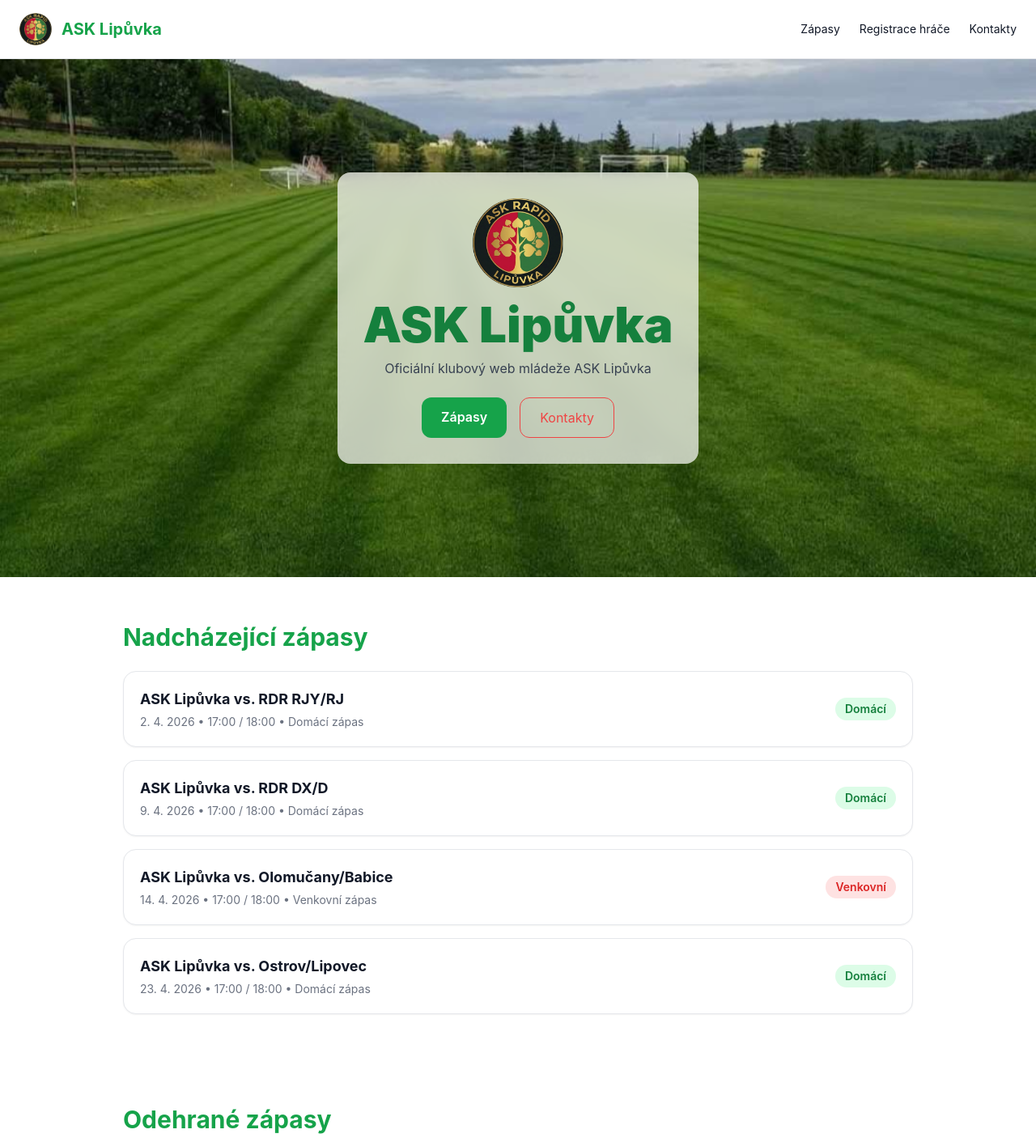
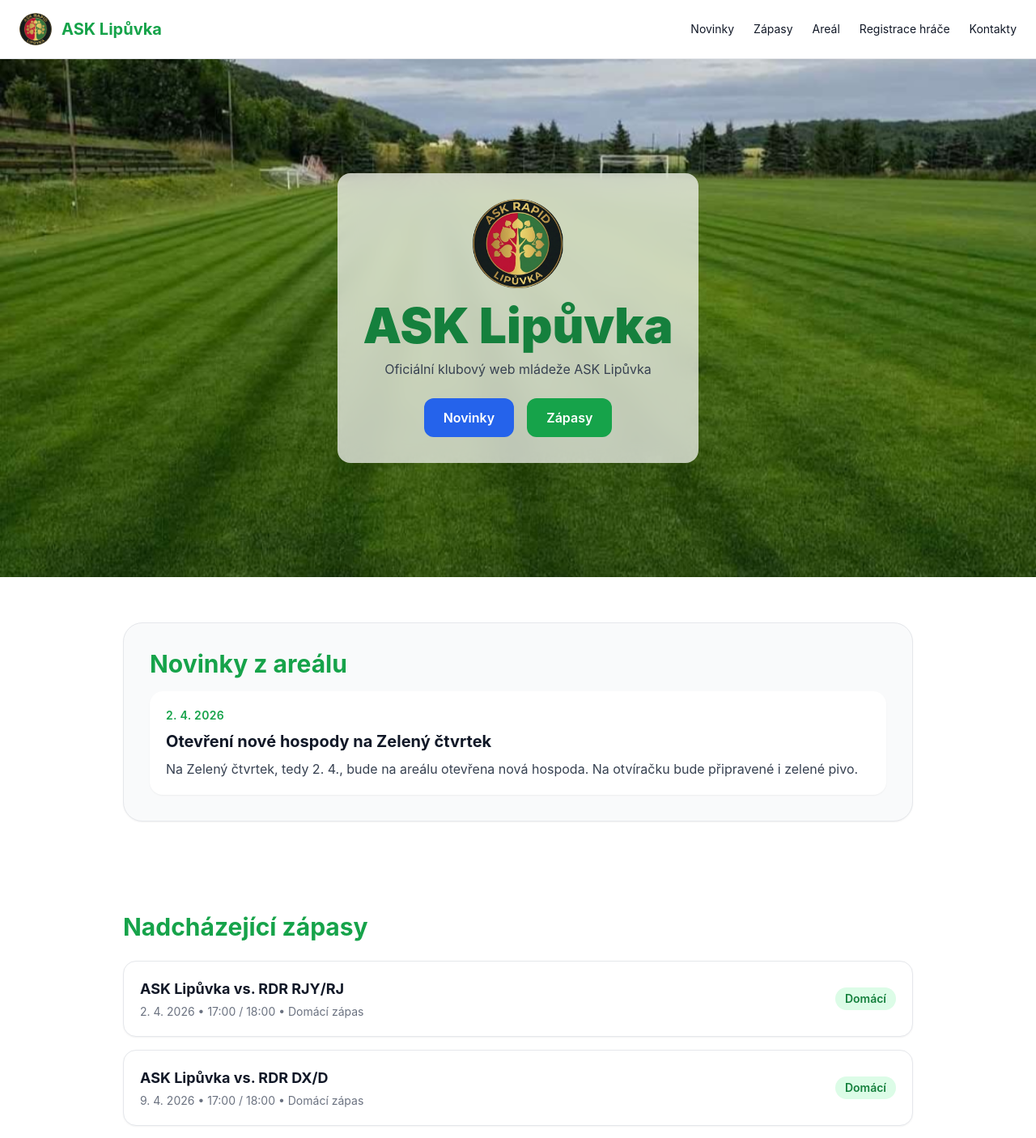
Before and after one commit to EpicKohus/ask-lipuvka-web, a React (Vite) app: page / in a window 1280 px wide. Shown: the top 1406 px of the page at 81% size. Built offline with nearby package versions, Linux system fonts and the light colour scheme.

Commit message:
areal jako popup + novinky uprostred

```diff
--- a/src/App.jsx
+++ b/src/App.jsx
@@ -3,10 +3,17 @@ import { useEffect, useState } from 'react';
 export default function AskLipuvkaWeb() {
   const [isRegistrationOpen, setIsRegistrationOpen] = useState(false);
   const [isContactsOpen, setIsContactsOpen] = useState(false);
+  const [isArealOpen, setIsArealOpen] = useState(false);
   const [selectedMatch, setSelectedMatch] = useState(null);
 
   const today = new Date();
   const todayStart = new Date(today.getFullYear(), today.getMonth(), today.getDate());
+
+  const news = {
+    title: 'Otevření nové hospody na Zelený čtvrtek',
+    text: 'Na Zelený čtvrtek, tedy 2. 4., bude na areálu otevřena nová hospoda. Na otvíračku bude připravené i zelené pivo.',
+    date: '2. 4. 2026',
+  };
 
   const matches = [
     {
@@ -68,11 +75,10 @@ export default function AskLipuvkaWeb() {
     return new Date(Number(year), Number(month) - 1, Number(day));
   };
 
-  const isSameDay = (dateA, dateB) => (
+  const isSameDay = (dateA, dateB) =>
     dateA.getFullYear() === dateB.getFullYear() &&
     dateA.getMonth() === dateB.getMonth() &&
-    dateA.getDate() === dateB.getDate()
-  );
+    dateA.getDate() === dateB.getDate();
 
   const upcomingMatches = matches
     .filter((m) => parseMatchDate(m.date) >= todayStart)
@@ -87,6 +93,7 @@ export default function AskLipuvkaWeb() {
       if (event.key === 'Escape') {
         setIsRegistrationOpen(false);
         setIsContactsOpen(false);
+        setIsArealOpen(false);
         setSelectedMatch(null);
       }
     };
@@ -171,7 +178,7 @@ export default function AskLipuvkaWeb() {
   };
 
   return (
-    <div className="min-h-screen bg-white pb-24 text-gray-900 md:pb-0">
+    <div className="min-h-screen bg-white text-gray-900">
       <style>{`
         @keyframes fadeIn {
           from { opacity: 0; }
@@ -192,7 +199,11 @@ export default function AskLipuvkaWeb() {
           </a>
 
           <nav className="hidden gap-6 text-sm md:flex">
+            <a href="#novinky" className="hover:text-green-600">Novinky</a>
             <a href="#zapasy" className="hover:text-green-600">Zápasy</a>
+            <button type="button" onClick={() => setIsArealOpen(true)} className="hover:text-green-600">
+              Areál
+            </button>
             <button type="button" onClick={() => setIsRegistrationOpen(true)} className="hover:text-green-600">
               Registrace hráče
             </button>
@@ -202,10 +213,14 @@ export default function AskLipuvkaWeb() {
           </nav>
         </div>
 
-        </header>
-
-      <div className="fixed bottom-0 left-0 right-0 z-30 border-t bg-white/95 px-4 py-3 shadow-[0_-4px_16px_rgba(0,0,0,0.08)] backdrop-blur md:hidden">
-        <div className="mx-auto flex max-w-7xl gap-3">
+        <div className="flex flex-wrap gap-3 border-t px-4 py-3 md:hidden">
+          <button
+            type="button"
+            onClick={() => setIsArealOpen(true)}
+            className="flex-1 rounded-xl border border-gray-400 px-4 py-3 font-semibold text-gray-700"
+          >
+            Areál
+          </button>
           <button
             type="button"
             onClick={() => setIsRegistrationOpen(true)}
@@ -221,7 +236,7 @@ export default function AskLipuvkaWeb() {
             Kontakty
           </button>
         </div>
-      </div>
+      </header>
 
       <section id="top" className="relative flex h-[80vh] items-center justify-center text-center">
         <img src="/field.png" alt="hřiště" className="absolute inset-0 h-full w-full object-cover" />
@@ -232,16 +247,23 @@ export default function AskLipuvkaWeb() {
           <p className="mb-6 text-gray-700">Oficiální klubový web mládeže ASK Lipůvka</p>
 
           <div className="flex justify-center gap-4">
+            <a href="#novinky" className="rounded-xl bg-blue-600 px-6 py-3 font-semibold text-white">
+              Novinky
+            </a>
             <a href="#zapasy" className="rounded-xl bg-green-600 px-6 py-3 font-semibold text-white">
               Zápasy
             </a>
-            <button
-              type="button"
-              onClick={() => setIsContactsOpen(true)}
-              className="rounded-xl border border-red-500 px-6 py-3 text-red-500"
-            >
-              Kontakty
-            </button>
+          </div>
+        </div>
+      </section>
+
+      <section id="novinky" className="mx-auto max-w-5xl px-6 py-14">
+        <div className="rounded-3xl border border-gray-200 bg-gray-50 p-8 shadow-sm">
+          <h2 className="mb-4 text-3xl font-bold text-green-600">Novinky z areálu</h2>
+          <div className="rounded-2xl bg-white p-5 shadow-sm">
+            <div className="mb-2 text-sm font-semibold uppercase tracking-wide text-green-600">{news.date}</div>
+            <h3 className="mb-2 text-xl font-bold text-gray-900">{news.title}</h3>
+            <p className="text-gray-700">{news.text}</p>
           </div>
         </div>
       </section>
@@ -252,8 +274,12 @@ export default function AskLipuvkaWeb() {
         </div>
 
         <div className="space-y-4">
-          {upcomingMatches.length > 0 ? upcomingMatches.map((m) => renderMatchCard(m, false)) : (
-            <div className="rounded-2xl bg-gray-100 p-5 text-gray-600">Zatím nejsou naplánované žádné nadcházející zápasy.</div>
+          {upcomingMatches.length > 0 ? (
+            upcomingMatches.map((m) => renderMatchCard(m, false))
+          ) : (
+            <div className="rounded-2xl bg-gray-100 p-5 text-gray-600">
+              Zatím nejsou naplánované žádné nadcházející zápasy.
+            </div>
           )}
         </div>
       </section>
@@ -261,11 +287,89 @@ export default function AskLipuvkaWeb() {
       <section className="mx-auto max-w-5xl px-6 py-14">
         <h2 className="mb-6 text-3xl font-bold text-green-600">Odehrané zápasy</h2>
         <div className="space-y-4">
-          {playedMatches.length > 0 ? playedMatches.map((m) => renderMatchCard(m, true)) : (
-            <div className="rounded-2xl bg-gray-100 p-5 text-gray-600">Zatím tu nejsou žádné odehrané zápasy.</div>
+          {playedMatches.length > 0 ? (
+            playedMatches.map((m) => renderMatchCard(m, true))
+          ) : (
+            <div className="rounded-2xl bg-gray-100 p-5 text-gray-600">
+              Zatím tu nejsou žádné odehrané zápasy.
+            </div>
           )}
         </div>
       </section>
+
+      {isArealOpen && (
+        <div
+          className="fixed inset-0 z-50 overflow-y-auto bg-black/50 px-4 py-6 animate-[fadeIn_0.2s_ease-out]"
+          onClick={() => setIsArealOpen(false)}
+        >
+          <div className="flex min-h-full items-start justify-center">
+            <div
+              className="relative my-4 w-full max-w-5xl rounded-2xl bg-white p-6 shadow-2xl animate-[scaleIn_0.2s_ease-out]"
+              onClick={(e) => e.stopPropagation()}
+            >
+              <button
+                type="button"
+                onClick={() => setIsArealOpen(false)}
+                className="absolute right-4 top-4 text-2xl text-gray-500 hover:text-black"
+              >
+                ×
+              </button>
+
+              <h2 className="mb-6 pr-10 text-3xl font-bold text-green-600">Fotbalový areál ASK Lipůvka</h2>
+
+              <div className="grid gap-8 lg:grid-cols-[1.1fr_0.9fr]">
+                <div>
+                  <p className="mb-4 text-lg font-semibold text-gray-900">Kde nás najdete</p>
+                  <p className="mb-6 text-gray-700">
+                    Lipůvka 390
+                    <br />
+                    679 22 Lipůvka
+                  </p>
+
+                  <div className="mb-6 flex flex-wrap gap-4">
+                    <a
+                      href="https://mapy.cz/zakladni?source=addr&id=10845160&x=16.5539949&y=49.3398458&z=17"
+                      target="_blank"
+                      rel="noreferrer"
+                      className="rounded-xl bg-green-600 px-6 py-3 font-semibold text-white"
+                    >
+                      Otevřít v Mapy.cz
+                    </a>
+
+                    <a
+                      href="https://www.google.com/maps/search/?api=1&query=Lipuvka+390+679+22+Lipuvka"
+                      target="_blank"
+                      rel="noreferrer"
+                      className="rounded-xl border border-gray-400 px-6 py-3 font-semibold text-gray-700"
+                    >
+                      Navigovat (Google)
+                    </a>
+                  </div>
+
+                  <div className="rounded-2xl bg-gray-50 p-5">
+                    <h3 className="mb-2 text-lg font-bold text-gray-900">Praktické info</h3>
+                    <ul className="space-y-2 text-gray-700">
+                      <li>• Příjezd je možný přímo k areálu.</li>
+                      <li>• Parkování je možné v okolí hřiště.</li>
+                      <li>• V areálu probíhají nejen zápasy mládeže, ale i další klubové akce.</li>
+                    </ul>
+                  </div>
+                </div>
+
+                <div className="overflow-hidden rounded-2xl border border-gray-200 bg-white">
+                  <iframe
+                    title="Mapa areálu ASK Lipůvka"
+                    src="https://www.google.com/maps?q=Lipuvka%20390%20679%2022%20Lipuvka&z=16&output=embed"
+                    className="h-[320px] w-full border-0"
+                    loading="lazy"
+                    referrerPolicy="no-referrer-when-downgrade"
+                  />
+                </div>
+              </div>
+            </div>
+          </div>
+        </div>
+      )}
 
       {isRegistrationOpen && (
         <div
@@ -288,14 +392,61 @@ export default function AskLipuvkaWeb() {
             <p className="mt-3 text-gray-600">Vyplňte formulář a my se vám ozveme.</p>
 
             <form onSubmit={handleSubmit} className="mx-auto mt-8 space-y-4 text-left">
-              <input type="text" name="jmeno" placeholder="Jméno" required className="w-full rounded-xl border border-gray-300 bg-white p-3 text-black placeholder:text-gray-500" />
-              <input type="text" name="prijmeni" placeholder="Příjmení" required className="w-full rounded-xl border border-gray-300 bg-white p-3 text-black placeholder:text-gray-500" />
-              <input type="text" name="adresa" placeholder="Adresa (ulice a číslo popisné)" required className="w-full rounded-xl border border-gray-300 bg-white p-3 text-black placeholder:text-gray-500" />
-              <input type="date" name="datum_narozeni" required className="w-full rounded-xl border border-gray-300 bg-white p-3 text-black" />
-              <input type="text" name="mesto_narozeni" placeholder="Město narození" required className="w-full rounded-xl border border-gray-300 bg-white p-3 text-black placeholder:text-gray-500" />
-              <input type="text" name="rodne_cislo" placeholder="Rodné číslo" required className="w-full rounded-xl border border-gray-300 bg-white p-3 text-black placeholder:text-gray-500" />
-              <input type="text" name="rodic" placeholder="Jméno a příjmení rodiče / zákonného zástupce" required className="w-full rounded-xl border border-gray-300 bg-white p-3 text-black placeholder:text-gray-500" />
-              <input type="tel" name="telefon" placeholder="Telefon zákonného zástupce" required className="w-full rounded-xl border border-gray-300 bg-white p-3 text-black placeholder:text-gray-500" />
+              <input
+                type="text"
+                name="jmeno"
+                placeholder="Jméno"
+                required
+                className="w-full rounded-xl border border-gray-300 bg-white p-3 text-black placeholder:text-gray-500"
+              />
+              <input
+                type="text"
+                name="prijmeni"
+                placeholder="Příjmení"
+                required
+                className="w-full rounded-xl border border-gray-300 bg-white p-3 text-black placeholder:text-gray-500"
+              />
+              <input
+                type="text"
+                name="adresa"
+                placeholder="Adresa (ulice a číslo popisné)"
+                required
+                className="w-full rounded-xl border border-gray-300 bg-white p-3 text-black placeholder:text-gray-500"
+              />
+              <input
+                type="date"
+                name="datum_narozeni"
+                required
+                className="w-full rounded-xl border border-gray-300 bg-white p-3 text-black"
+              />
+              <input
+                type="text"
+                name="mesto_narozeni"
+                placeholder="Město narození"
+                required
+                className="w-full rounded-xl border border-gray-300 bg-white p-3 text-black placeholder:text-gray-500"
+              />
+              <input
+                type="text"
+                name="rodne_cislo"
+                placeholder="Rodné číslo"
+                required
+                className="w-full rounded-xl border border-gray-300 bg-white p-3 text-black placeholder:text-gray-500"
+              />
+              <input
+                type="text"
+                name="rodic"
+                placeholder="Jméno a příjmení rodiče / zákonného zástupce"
+                required
+                className="w-full rounded-xl border border-gray-300 bg-white p-3 text-black placeholder:text-gray-500"
+              />
+              <input
+                type="tel"
+                name="telefon"
+                placeholder="Telefon zákonného zástupce"
+                required
+                className="w-full rounded-xl border border-gray-300 bg-white p-3 text-black placeholder:text-gray-500"
+              />
 
               <button type="submit" className="w-full rounded-xl bg-green-600 py-3 font-semibold text-white">
                 Odeslat registraci
@@ -330,8 +481,12 @@ export default function AskLipuvkaWeb() {
                   <h3 className="mb-3 text-xl font-bold">Vedoucí mládeže</h3>
                   <div className="rounded-xl bg-gray-100 p-4">
                     <div className="font-bold">Radek Mánek</div>
-                    <a href="tel:606148368" className="block font-semibold text-green-600 hover:underline">606 148 368</a>
-                    <a href="mailto:radek.manek@email.cz" className="font-semibold text-green-600 hover:underline">radek.manek@email.cz</a>
+                    <a href="tel:606148368" className="block font-semibold text-green-600 hover:underline">
+                      606 148 368
+                    </a>
+                    <a href="mailto:radek.manek@email.cz" className="font-semibold text-green-600 hover:underline">
+                      radek.manek@email.cz
+                    </a>
                   </div>
                 </div>
 
@@ -340,11 +495,15 @@ export default function AskLipuvkaWeb() {
                   <div className="grid gap-4 md:grid-cols-2">
                     <div className="rounded-xl bg-gray-100 p-4">
                       <div className="font-bold">Jan Gebauer</div>
-                      <a href="tel:737146918" className="block font-semibold text-green-600 hover:underline">737 146 918</a>
+                      <a href="tel:737146918" className="block font-semibold text-green-600 hover:underline">
+                        737 146 918
+                      </a>
                     </div>
                     <div className="rounded-xl bg-gray-100 p-4">
                       <div className="font-bold">Jiří Filipčík</div>
-                      <a href="tel:737235850" className="block font-semibold text-green-600 hover:underline">737 235 850</a>
+                      <a href="tel:737235850" className="block font-semibold text-green-600 hover:underline">
+                        737 235 850
+                      </a>
                     </div>
                   </div>
                 </div>
@@ -354,19 +513,27 @@ export default function AskLipuvkaWeb() {
                   <div className="grid gap-4 md:grid-cols-2">
                     <div className="rounded-xl bg-gray-100 p-4">
                       <div className="font-bold">Zdenko Adámek</div>
-                      <a href="tel:727836386" className="block font-semibold text-green-600 hover:underline">727 836 386</a>
+                      <a href="tel:727836386" className="block font-semibold text-green-600 hover:underline">
+                        727 836 386
+                      </a>
                     </div>
                     <div className="rounded-xl bg-gray-100 p-4">
                       <div className="font-bold">Dalibor Hudec</div>
-                      <a href="tel:737337966" className="block font-semibold text-green-600 hover:underline">737 337 966</a>
+                      <a href="tel:737337966" className="block font-semibold text-green-600 hover:underline">
+                        737 337 966
+                      </a>
                     </div>
                     <div className="rounded-xl bg-gray-100 p-4">
                       <div className="font-bold">Honza Večeřa</div>
-                      <a href="tel:733165250" className="block font-semibold text-green-600 hover:underline">733 165 250</a>
+                      <a href="tel:733165250" className="block font-semibold text-green-600 hover:underline">
+                        733 165 250
+                      </a>
                     </div>
                     <div className="rounded-xl bg-gray-100 p-4">
                       <div className="font-bold">Radek Slavík</div>
-                      <a href="tel:776423813" className="block font-semibold text-green-600 hover:underline">776 423 813</a>
+                      <a href="tel:776423813" className="block font-semibold text-green-600 hover:underline">
+                        776 423 813
+                      </a>
                     </div>
                   </div>
                 </div>
@@ -376,7 +543,9 @@ export default function AskLipuvkaWeb() {
                   <div className="grid gap-4 md:grid-cols-2">
                     <div className="rounded-xl bg-gray-100 p-4">
                       <div className="font-bold">Libor Vinkler</div>
-                      <a href="tel:736205150" className="block font-semibold text-green-600 hover:underline">736 205 150</a>
+                      <a href="tel:736205150" className="block font-semibold text-green-600 hover:underline">
+                        736 205 150
+                      </a>
                     </div>
                   </div>
                 </div>
```
